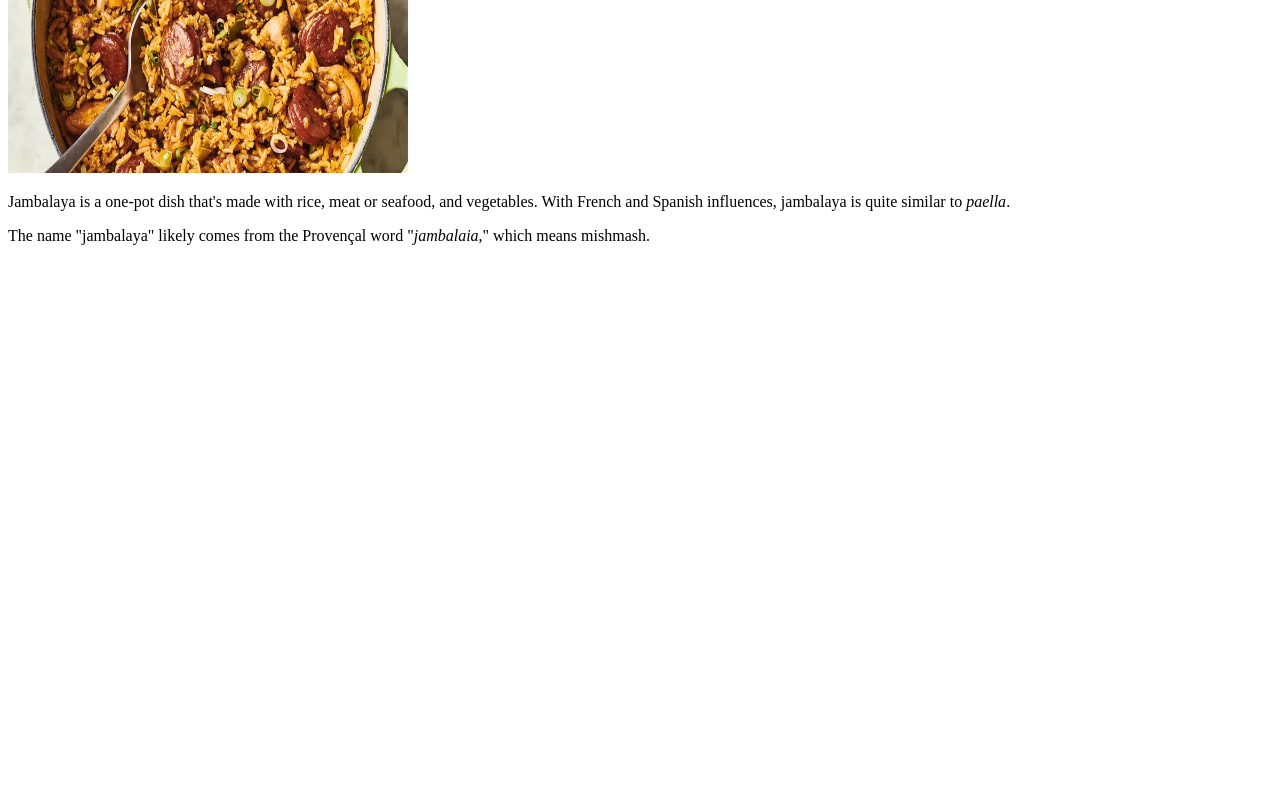
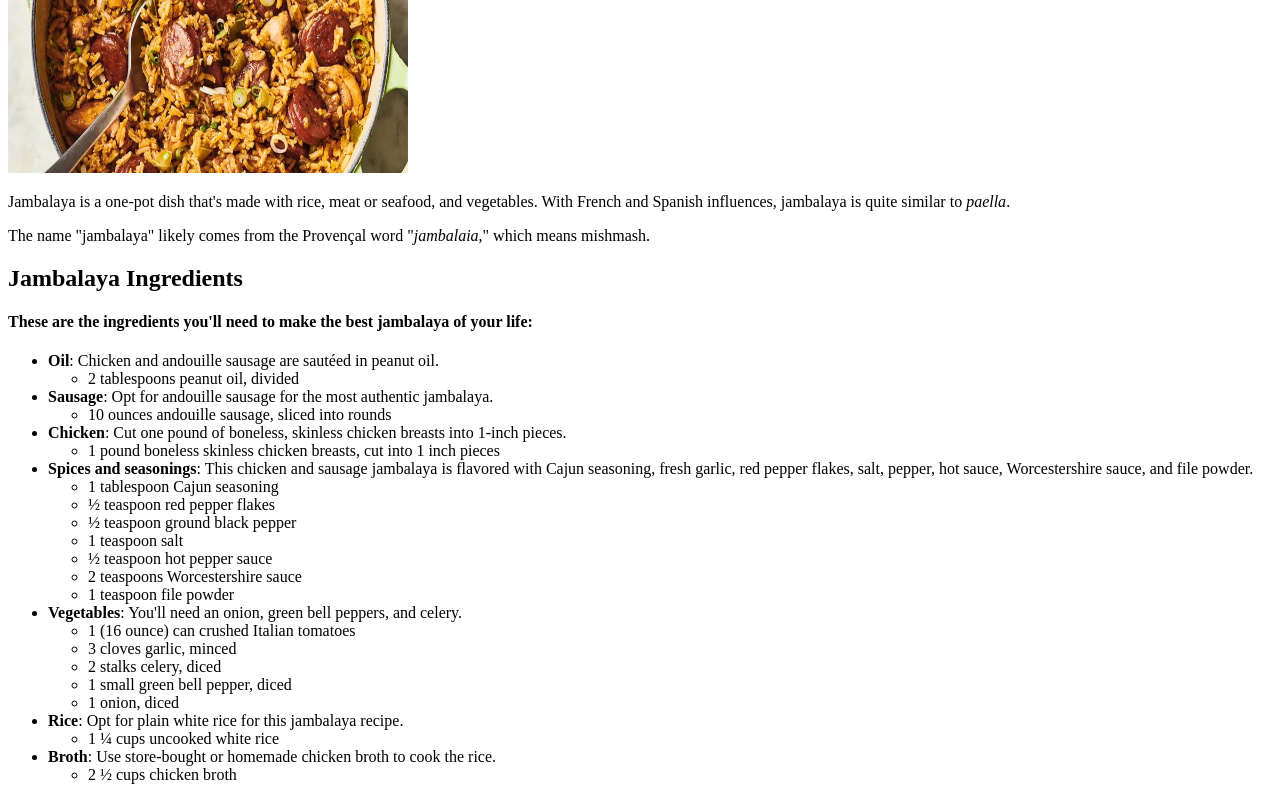
Before and after one commit to Nimbus23/recipe_site, a plain HTML site: page recipes/jambalaya.html in a window 1280 px wide. Shown: the part 341-1141 px from the top of the page. Before the commit the page ends 800 px from the top, so only its background shows below. Drawn offline with Linux system fonts and the light colour scheme.

Commit message:
Add a new Sushi page
Add a desciptive list to the jambalaya.html

Group links in the index.html into a list

```diff
--- a/recipes/jambalaya.html
+++ b/recipes/jambalaya.html
@@ -10,8 +10,45 @@
     <p>A spicy jambalaya with chicken, andouille sausage, rice, and Cajun seasonings that's easy to make in one pot.</p>
     <img src="../images/jambalaya.webp" alt="The best Jambalaya" height="400" width="400">
     <p>Jambalaya is a one-pot dish that's made with rice, meat or seafood, and vegetables. With French and Spanish influences, jambalaya is quite similar to <i>paella</i>. </p>
-        <p>The name "jambalaya" likely comes from the Provençal word "<i>jambalaia</i>," which means mishmash.</p>
+    <p>The name "jambalaya" likely comes from the Provençal word "<i>jambalaia</i>," which means mishmash.</p>
 
-
+    <h2>Jambalaya Ingredients</h2>
+        <h4>These are the ingredients you'll need to make the best jambalaya of your life:</h4>
+    <ul>
+            <li><b>Oil</b>: Chicken and andouille sausage are sautéed in peanut oil.
+                <ul><li>2 tablespoons peanut oil, divided</li></ul>
+            </li>
+            <li><b>Sausage</b>: Opt for andouille sausage for the most authentic jambalaya.
+                <ul><li>10 ounces andouille sausage, sliced into rounds</li></ul>
+            </li>
+            <li><b>Chicken</b>: Cut one pound of boneless, skinless chicken breasts into 1-inch pieces.
+                <ul><li>1 pound boneless skinless chicken breasts, cut into 1 inch pieces</li></ul>
+            </li>
+            <li><b>Spices and seasonings</b>: This chicken and sausage jambalaya is flavored with Cajun seasoning, fresh garlic, red pepper flakes, salt, pepper, hot sauce, Worcestershire sauce, and file powder.
+                <ul> <li>1 tablespoon Cajun seasoning</li>
+                    <li>½ teaspoon red pepper flakes</li>
+                    <li>½ teaspoon ground black pepper</li>
+                    <li>1 teaspoon salt</li>
+                    <li>½ teaspoon hot pepper sauce</li>
+                    <li>2 teaspoons Worcestershire sauce</li>
+                    <li>1 teaspoon file powder</li>
+                </ul>
+            </li>
+            <li><b>Vegetables</b>: You'll need an onion, green bell peppers, and celery.
+                <ul>
+                    <li>1 (16 ounce) can crushed Italian tomatoes</li>
+                    <li>3 cloves garlic, minced</li>
+                    <li>2 stalks celery, diced</li>
+                    <li>1 small green bell pepper, diced</li>
+                    <li>1 onion, diced</li>
+                </ul>
+            </li>
+            <li><b>Rice</b>: Opt for plain white rice for this jambalaya recipe.
+                <ul><li>1 ¼ cups uncooked white rice</li></ul>
+            </li>
+            <li><b>Broth</b>: Use store-bought or homemade chicken broth to cook the rice.
+                <ul><li>2 ½ cups chicken broth</li></ul>
+            </li>
+        </ul>
 </body>
 </html>
```
Also changed, not shown: index.html (+1 -0 lines), recipes/sushi.html (added, +34 -0 lines), images/sushi_roll.webp (added).
